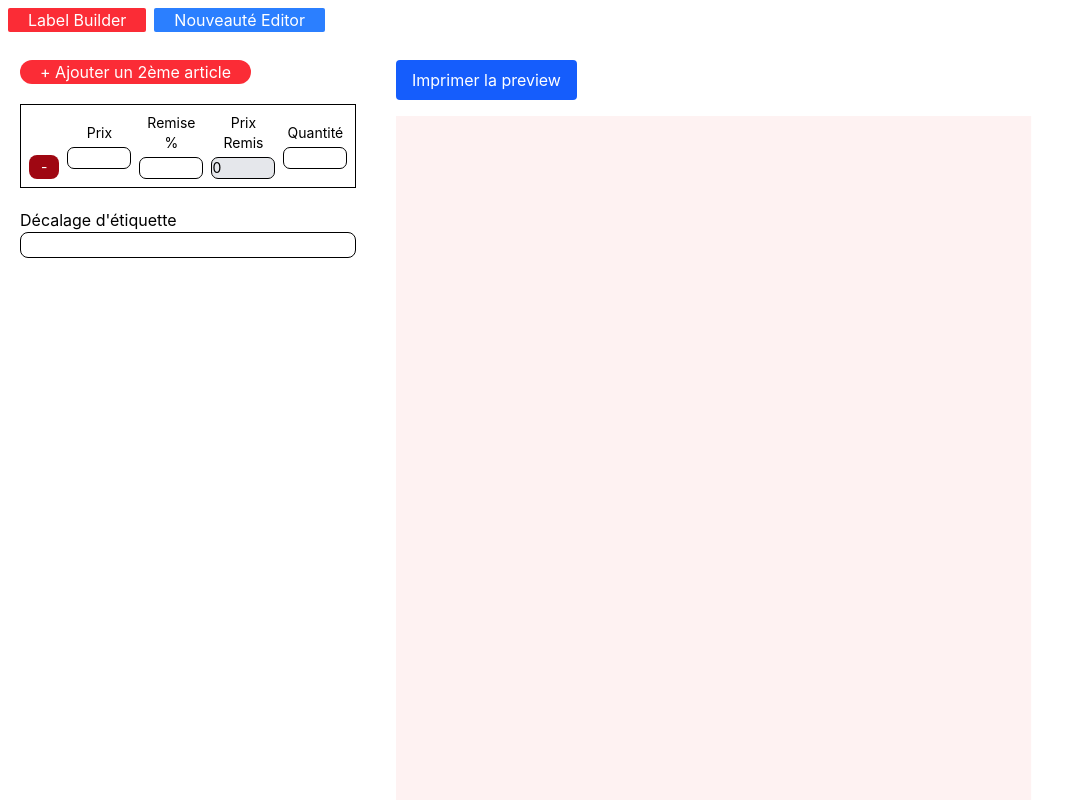
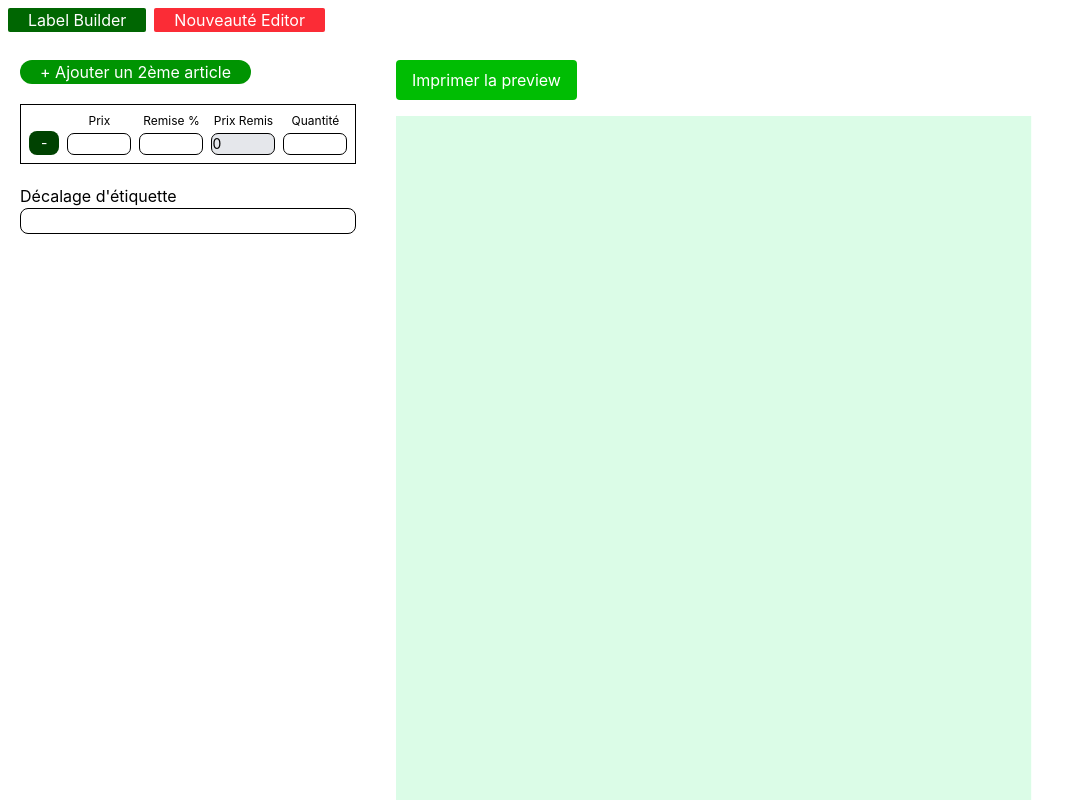
Before and after one commit to EmilPhOniX/Label-Builder, a React (Vite) app: page / in a window 1280 px wide. Shown: the top 800 px of the page, without its empty margins (0-1086 px from the left). Built offline with nearby package versions, Linux system fonts and the light colour scheme.

Commit message:
style: update button colors and label sizes

```diff
--- a/src/components/Article.tsx
+++ b/src/components/Article.tsx
@@ -15,12 +15,12 @@ export default function Article({ article, onDelete, onUpdate }: { article: Arti
             <button
                 type="button"
                 onClick={onDelete}
-                className="self-end rounded-lg bg-red-800 px-3 h-6 text-white justify-end text-sm"
+                className="self-end rounded-lg bg-[#004201] px-3 h-6 text-white justify-end text-sm cursor-pointer"
             >
                 -
             </button>
             <div className="flex flex-col align-middle gap-1 justify-center text-center">
-                <label className="text-sm">Prix</label>
+                <label className="text-xs">Prix</label>
                 <input
                     value={article.prix}
                     onChange={(e) => handleChange('prix', e.target.value)}
@@ -29,7 +29,7 @@ export default function Article({ article, onDelete, onUpdate }: { article: Arti
                 />
             </div>
             <div className="flex flex-col align-middle gap-1 justify-center text-center">
-                <label className="text-sm">Remise %</label>
+                <label className="text-xs">Remise %</label>
                 <input
                     value={article.remise}
                     onChange={(e) => handleChange('remise', e.target.value)}
@@ -38,7 +38,7 @@ export default function Article({ article, onDelete, onUpdate }: { article: Arti
                 />
             </div>
             <div className="flex flex-col align-middle gap-1 justify-center text-center">
-                <label className="text-sm">Prix Remis</label>
+                <label className="text-xs">Prix Remis</label>
                 <input
                     value={discounted ? discounted.toFixed(2) : 0}
                     type="text"
@@ -47,7 +47,7 @@ export default function Article({ article, onDelete, onUpdate }: { article: Arti
                 />
             </div>
             <div className="flex flex-col align-middle gap-1 justify-center text-center">
-                <label className="text-sm">Quantité</label>
+                <label className="text-xs">Quantité</label>
                 <input
                     value={article.quantity}
                     onChange={(e) => handleChange('quantity', e.target.value)}
--- a/src/components/ArticleForm.tsx
+++ b/src/components/ArticleForm.tsx
@@ -21,7 +21,7 @@ export default function ArticleForm({ articles, setArticles }: { articles: Artic
                 type="button"
                 onClick={addArticle}
                 id="addArticle"
-                className="rounded-2xl bg-red-500 px-5 text-center text-white align-middle max-w-max">
+                className="rounded-2xl bg-[#009402] px-5 text-center text-white align-middle max-w-max cursor-pointer">
                 + Ajouter un {articles.length + 1}{articles.length ? "ème" : "er"} article
             </button>
             <form
--- a/src/components/Header.tsx
+++ b/src/components/Header.tsx
@@ -3,13 +3,13 @@ export default function Header({ activeView, setActiveView }) {
     <header className="m-2 flex gap-2">
       <button
         onClick={() => setActiveView("labelBuilder")}
-        className="rounded-xs bg-red-500 px-5 text-center text-white cursor-pointer"
+        className="rounded-xs bg-[#006602] px-5 text-center text-white cursor-pointer"
       >
         Label Builder
       </button>
       <button
         onClick={() => setActiveView("nouveauteEditor")}
-        className="rounded-xs bg-blue-500 px-5 text-center text-white cursor-pointer"
+        className="rounded-xs bg-red-500 px-5 text-center text-white cursor-pointer"
       >
         Nouveauté Editor
       </button>
--- a/src/components/Preview.tsx
+++ b/src/components/Preview.tsx
@@ -43,7 +43,7 @@ export default function Preview({ articles, decalage }: { articles: ArticleData[
             <div className="mb-4 no-print">
                 <button
                     type="button"
-                    className="rounded bg-blue-600 px-4 py-2 text-white hover:bg-blue-700"
+                    className="rounded bg-[#00BD03] px-4 py-2 text-white hover:bg-[#009402] cursor-pointer"
                     onClick={handlePrint}
                 >
                     Imprimer la preview
@@ -51,7 +51,7 @@ export default function Preview({ articles, decalage }: { articles: ArticleData[
             </div>
 
             <div className="print-wrapper">
-                <div className="preview-sheet bg-red-50">
+                <div className="preview-sheet bg-green-100">
                     <table className="fiche flex items-center justify-center">
                         <tbody className="mt-12">
                             {Array.from({ length: rows }, (_, rowIndex) => (
```
